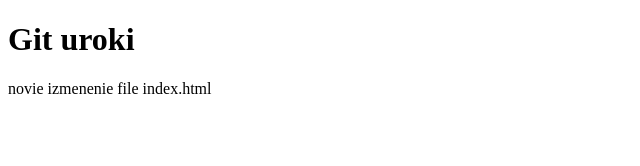
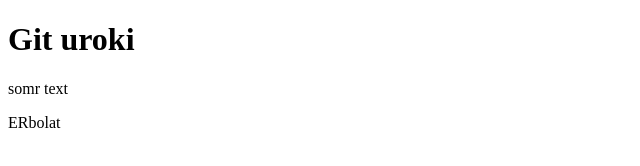
Before and after one commit to Mamens/site, a plain HTML site: page index.html in a window 1280 px wide. Shown: the whole page, without its empty margins (0-640 px from the left). Drawn offline with Linux system fonts and the light colour scheme.

Commit message:
second commit

```diff
--- a/index.html
+++ b/index.html
@@ -8,7 +8,8 @@
 </head>
 <body>
 	<h1>Git uroki</h1>
-	<p>novie  izmenenie file index.html</p>
+	<p>somr text</p>
+	<p>ERbolat</p>
 
 </body>
 </html>
```
